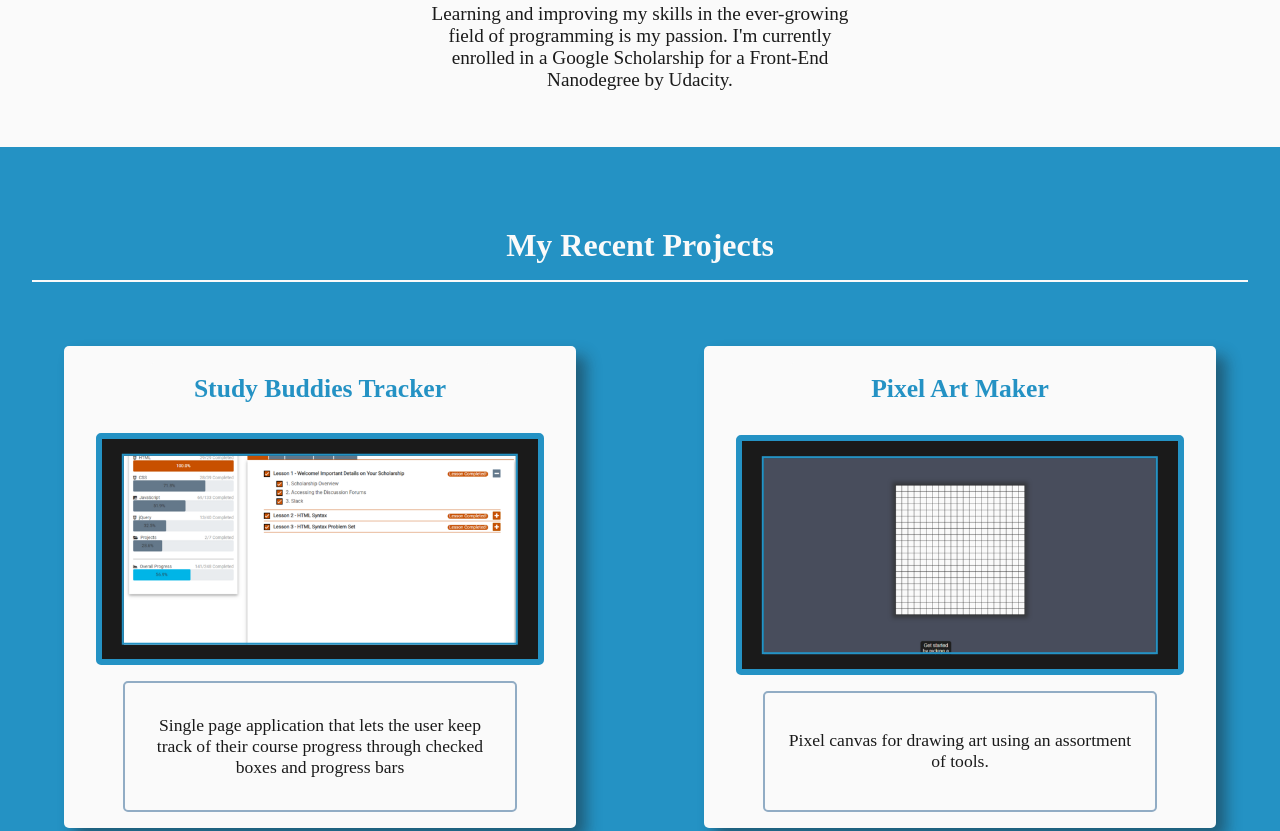
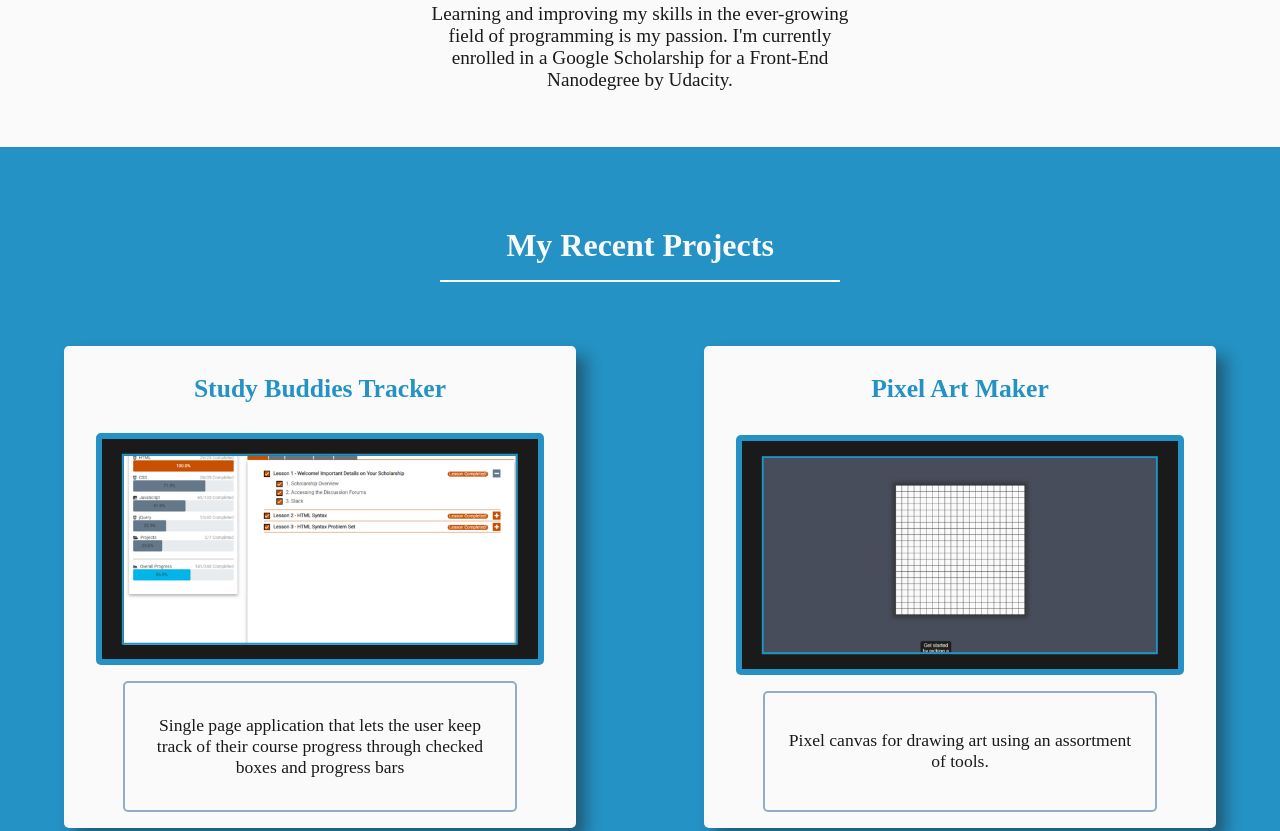
Before and after one commit to MatthewCranford/udacity-fend-portfolio, a website: page index.html in a window 1280 px wide. Shown: the part 934-1765 px from the top of the page. Drawn offline with Linux system fonts and the light colour scheme.

Commit message:
Refactor projects block

```diff
--- a/css/style.css
+++ b/css/style.css
@@ -318,6 +318,11 @@ body {
   padding: 3rem 0 1rem;
 }
 
+.projects__box {
+  display: flex;
+  flex-direction: column;
+}
+
 /*
 *
 * Project
@@ -333,8 +338,6 @@ body {
   border-radius: 5px;
   background-color: #fafafa;
   box-shadow: 0px 3px 25px #1a1a1a;
-
-  /* position: relative; */
 }
 
 .project__title {
@@ -549,6 +552,11 @@ body {
     text-decoration: underline;
     border-radius: 2px;
   }
+
+  .projects__heading {
+    width: 300px;
+    margin: 1rem auto 4rem;
+  }
 }
 
 @media only screen and (min-width: 550px) {
@@ -563,12 +571,6 @@ body {
 }
 
 @media only screen and (min-width: 600px) {
-  .projects {
-    display: flex;
-    flex-direction: column;
-    align-items: center;
-  }
-
   .project {
     padding: 1rem 2rem;
   }
@@ -611,10 +613,11 @@ body {
 
 @media only screen and (min-width: 900px) {
   .projects__heading {
-    width: 100%;
+    width: 400px;
+    margin: 1rem auto 4rem;
   }
 
-  .projects {
+  .projects__box {
     display: flex;
     flex-direction: row;
     justify-content: space-around;
--- a/index.html
+++ b/index.html
@@ -65,6 +65,7 @@
         <section id="projects" class="projects">
             <h2 class="projects__heading">My Recent Projects</h2>
 
+            <div class="projects__box">
                 <div class="project">
                     <span class="project__title">
                         <a class="project__title-link" href="https://rawgit.com/study-buddies/SPA-GWG-progress-list/master/study-buddies-spa.html"
@@ -75,8 +76,8 @@
                         <div class="project__frame-inner project__frame-inner--p1">
                         </div>
                     </div>
-                <p class="project__info">Single page application that lets the user keep track of their course progress through checked boxes and
-                    progress bars </p>
+                    <p class="project__info">Single page application that lets the user keep track of their course progress through checked boxes
+                        and progress bars </p>
                 </div>
 
                 <div class="project">
@@ -106,6 +107,8 @@
                     <p class="project__info">Animal trading card of the Dire Wolf "Ghost" from Game of Thrones.
                     </p>
                 </div>
+            </div>
+
         </section>
 
         <section id="contact" class="contact">
```
Lines whose indentation alone changed are shown as unchanged.
